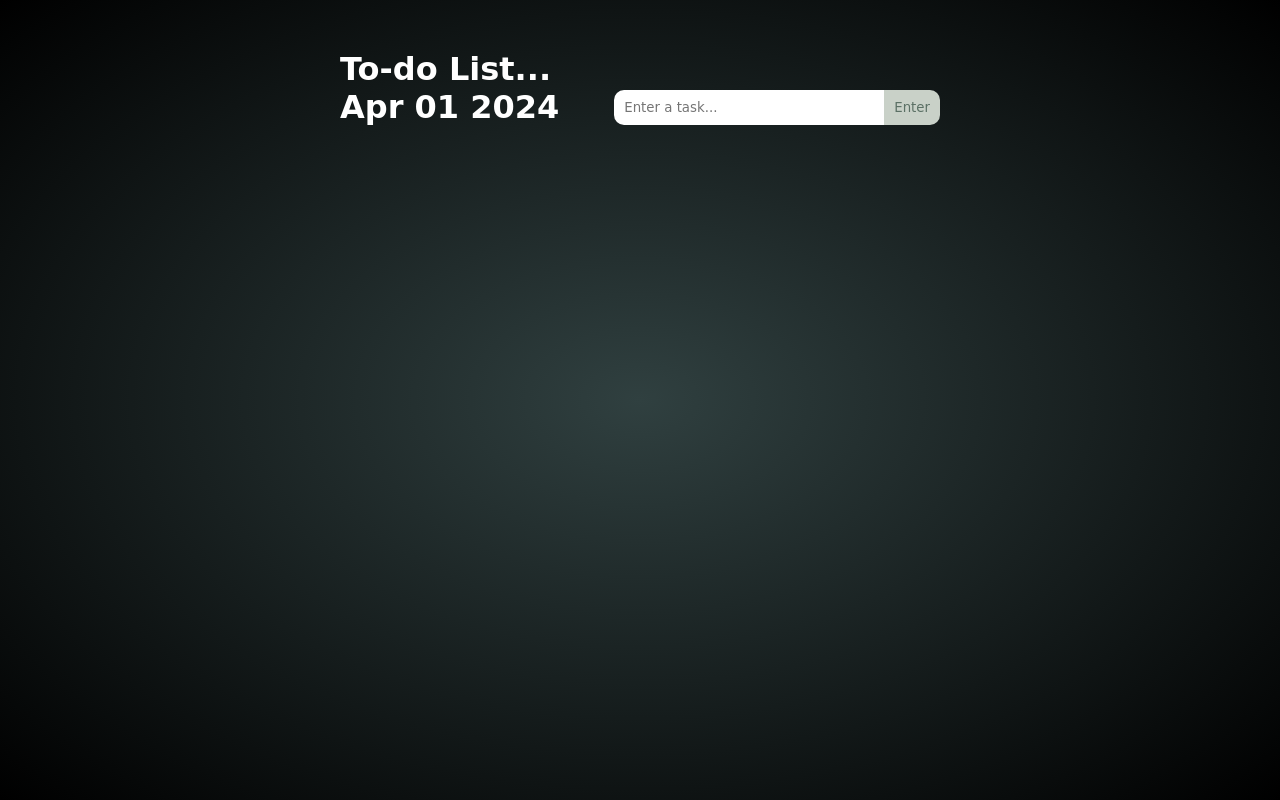
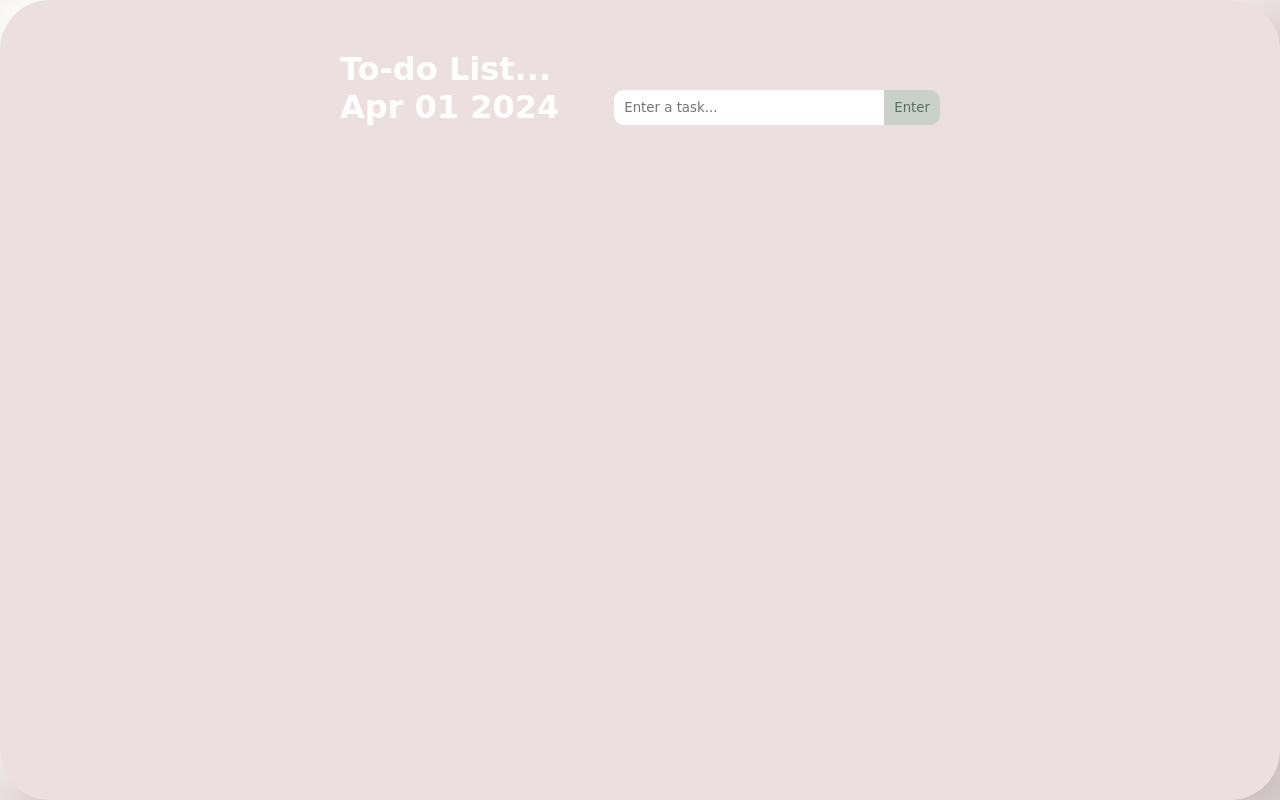
Before and after one commit to Khitishgithub/To_do_list, a plain HTML site: page index.html in a window 1280 px wide. Drawn offline with Linux system fonts and the light colour scheme.

Commit message:
Update index.css

```diff
--- a/index.css
+++ b/index.css
@@ -5,10 +5,15 @@
 
   /* #5b7065, black */
   body {
-    background: rgba(48, 64, 64, 1.0);
+/*     background: rgba(48, 64, 64, 1.0);
     background: -webkit-radial-gradient(center, rgba(48, 64, 64, 1.0) 0%, rgba(0, 0, 0, 1.0) 100%);
     background: -moz-radial-gradient(center, rgba(48, 64, 64, 1.0) 0%, rgba(0, 0, 0, 1.0) 100%);
-    background: radial-gradient(ellipse at center, rgba(48, 64, 64, 1.0) 0%, rgba(0, 0, 0, 1.0) 100%);
+    background: radial-gradient(ellipse at center, rgba(48, 64, 64, 1.0) 0%, rgba(0, 0, 0, 1.0) 100%); */
+
+      border-radius: 50px;
+background: #ecdfdf;
+box-shadow:  26px 26px 52px #c9bebe,
+             -26px -26px 52px #ffffff;
     font-family: 'Shadows Into Light', cursive;
     min-height: 100vh;
   }
```
